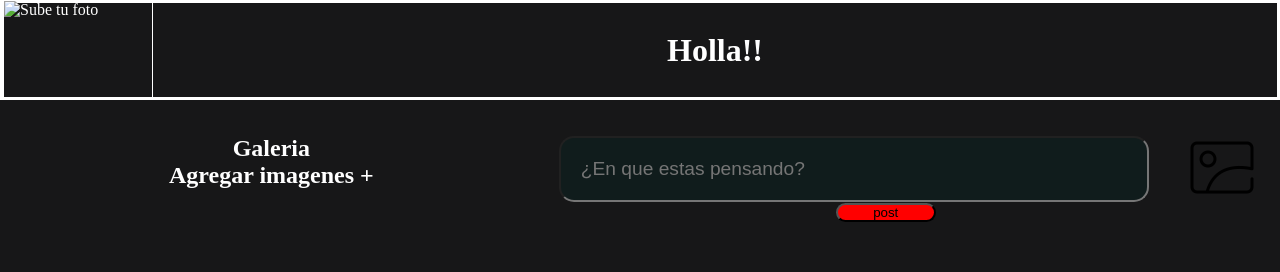
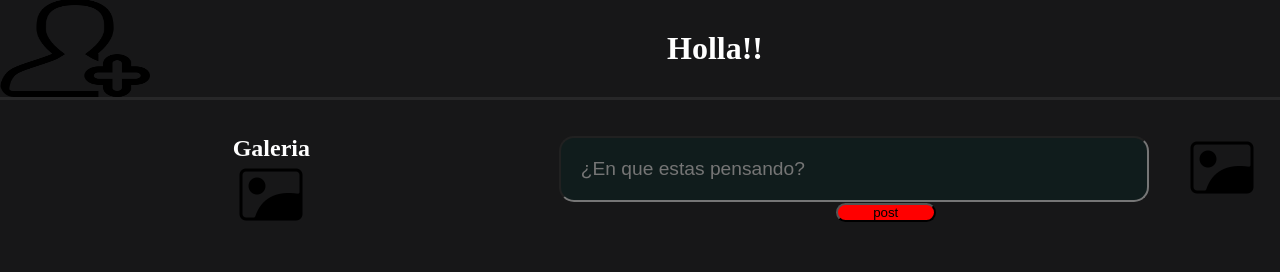
Before and after one commit to Gabo1593/redSocial, a plain HTML site: page index.html in a window 1280 px wide. Drawn offline with Linux system fonts and the light colour scheme.

Commit message:
agregado imagenes inicial de prefil y estilos

```diff
--- a/index.html
+++ b/index.html
@@ -10,7 +10,7 @@
     <header>
         <div class="img-load">
             <label for="file">
-                <img id="imagePreview" class="imagePreview" alt="Sube tu foto">
+                <img src="./img/adduser_105070.png" id="imagePreview" class="imagePreview" alt="Sube tu foto">
                 <form id="uploadForm">
                     <input type="file" id="file" name="file" onchange="previewImage()">
                      <br>
@@ -29,7 +29,7 @@
             <label for="for--galeria"
                 class="label--galeria">
                 <h2>Galeria</h2>
-                <h2>Agregar imagenes +</h2>
+                <img src="./icons/icons-image-negro-64.png" alt="imagen">
             </label>
             <input type="file" name="for--galeria" id="for--galeria" onchange="crearGaleria()">
         </section>
@@ -39,7 +39,7 @@
                     <div class="post--info">
                         <input type="text" id="post" class="post--text" placeholder="¿En que estas pensando?">
                         <label for="imagePost">
-                            <img src="./icons/icons8-image-64.png" alt="" class="imagenPrevia">
+                            <img src="http://127.0.0.1:5500/icons/icons-image-negro-64.png" alt="" class="imagenPrevia">
                         </label>
                     </div>
                     <button class="botonPost">post</button>
--- a/style/style.css
+++ b/style/style.css
@@ -17,7 +17,7 @@ header{
     align-items: center;
     justify-content: space-between;
     margin-bottom: 8px;
-    border: 3px solid;
+    border-bottom: #ffffff12 solid;
 }
 
 header label{
@@ -26,9 +26,9 @@ header label{
 }
 
 header .imagePreview{
-    height: 100px;
+    height: 98px;
     width: 100%;
-
+    border-radius: 14px;
 
 }
 form{
@@ -40,7 +40,6 @@ display: none;
 .img-load{
     display: flex;
     flex-direction: column;
-    border: 1px solid;
     width: 150px;
     height: 100px;
 }
```
Also changed, not shown: img/283234.png (added), img/adduser_105070.png (added), 2 other files.
